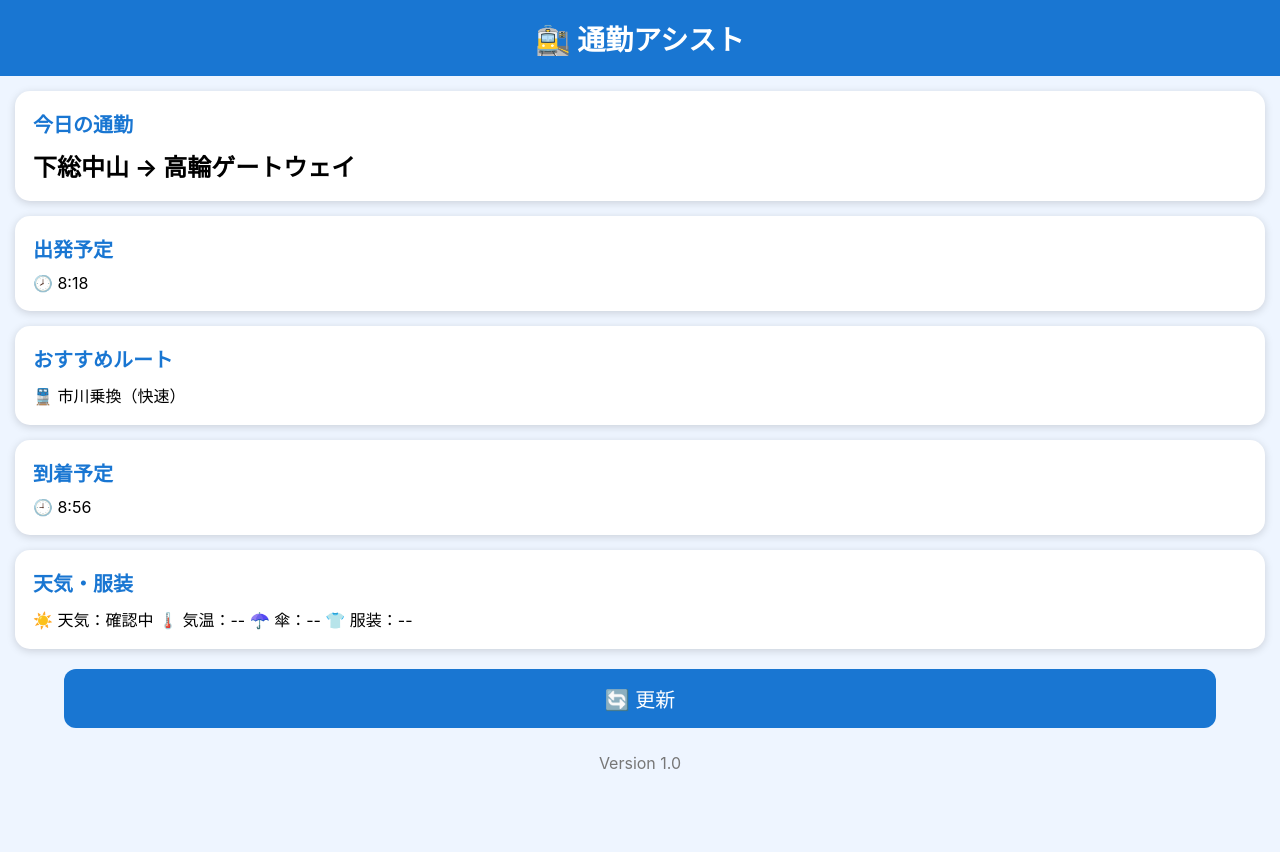
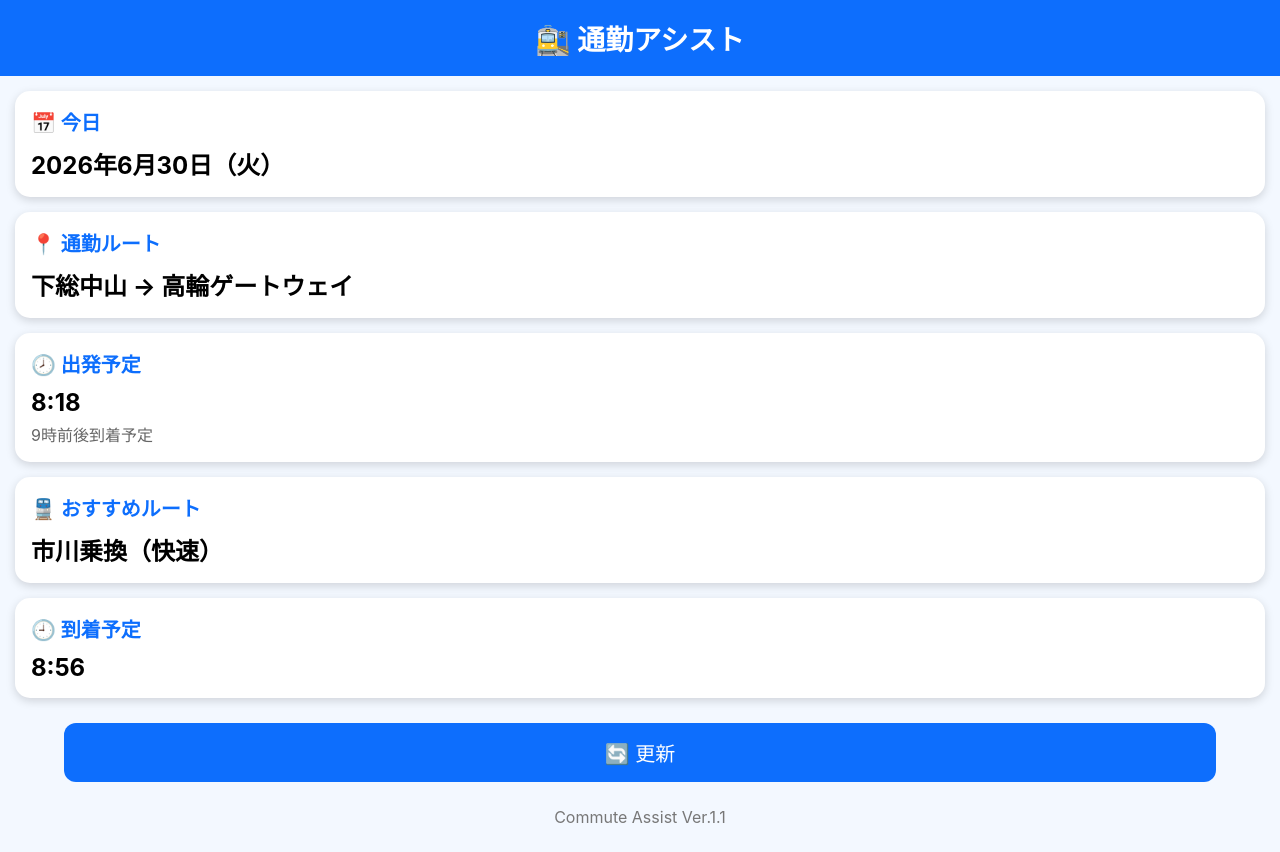
Before and after one commit to k2ws74phh8-web/-commute-assist, a plain HTML site: page index.html in a window 1280 px wide. Before the commit the page ends 800 px from the top, so only its background shows below. Drawn offline with Linux system fonts and the light colour scheme.

Commit message:
Update index.html

```diff
--- a/index.html
+++ b/index.html
@@ -2,18 +2,18 @@
 <html lang="ja">
 <head>
 <meta charset="UTF-8">
-<meta name="viewport" content="width=device-width, initial-scale=1.0">
+<meta name="viewport" content="width=device-width, initial-scale=1">
 <title>通勤アシスト</title>
 
 <style>
 body{
     margin:0;
-    background:#eef5ff;
+    background:#f3f8ff;
     font-family:-apple-system,BlinkMacSystemFont,sans-serif;
 }
 
 header{
-    background:#1976d2;
+    background:#0d6efd;
     color:white;
     text-align:center;
     padding:18px;
@@ -24,33 +24,38 @@ header{
 .card{
     background:white;
     margin:15px;
-    padding:18px;
+    padding:16px;
     border-radius:15px;
-    box-shadow:0 2px 8px rgba(0,0,0,.15);
+    box-shadow:0 3px 10px rgba(0,0,0,.15);
 }
 
 .title{
-    color:#1976d2;
+    color:#0d6efd;
+    font-size:20px;
     font-weight:bold;
-    font-size:20px;
     margin-bottom:10px;
 }
 
-.big{
+.value{
     font-size:24px;
     font-weight:bold;
 }
 
+.small{
+    color:#666;
+    margin-top:5px;
+}
+
 button{
     width:90%;
-    margin:20px auto;
     display:block;
-    background:#1976d2;
+    margin:25px auto;
+    padding:15px;
+    border:none;
+    border-radius:12px;
+    background:#0d6efd;
     color:white;
-    border:none;
-    padding:15px;
     font-size:20px;
-    border-radius:12px;
 }
 
 footer{
@@ -59,7 +64,6 @@ footer{
     margin:25px;
 }
 </style>
-
 </head>
 
 <body>
@@ -69,41 +73,31 @@ footer{
 </header>
 
 <div class="card">
-<div class="title">今日の通勤</div>
+<div class="title">📅 今日</div>
+<div class="value" id="today"></div>
+</div>
 
-<div class="big">
+<div class="card">
+<div class="title">📍 通勤ルート</div>
+<div class="value">
 下総中山 → 高輪ゲートウェイ
 </div>
 </div>
 
 <div class="card">
-<div class="title">出発予定</div>
-
-🕗 8:18
+<div class="title">🕗 出発予定</div>
+<div class="value">8:18</div>
+<div class="small">9時前後到着予定</div>
 </div>
 
 <div class="card">
-<div class="title">おすすめルート</div>
-
-🚆 市川乗換（快速）
+<div class="title">🚆 おすすめルート</div>
+<div class="value">市川乗換（快速）</div>
 </div>
 
 <div class="card">
-<div class="title">到着予定</div>
-
-🕘 8:56
-</div>
-
-<div class="card">
-<div class="title">天気・服装</div>
-
-☀️ 天気：確認中
-
-🌡️ 気温：--
-
-☂️ 傘：--
-
-👕 服装：--
+<div class="title">🕘 到着予定</div>
+<div class="value">8:56</div>
 </div>
 
 <button onclick="location.reload()">
@@ -111,10 +105,16 @@ footer{
 </button>
 
 <footer>
+Commute Assist Ver.1.1
+</footer>
 
-Version 1.0
+<script>
+const days=["日","月","火","水","木","金","土"];
+const now=new Date();
 
-</footer>
+document.getElementById("today").innerHTML=
+`${now.getFullYear()}年${now.getMonth()+1}月${now.getDate()}日（${days[now.getDay()]}）`;
+</script>
 
 </body>
 </html>
```
